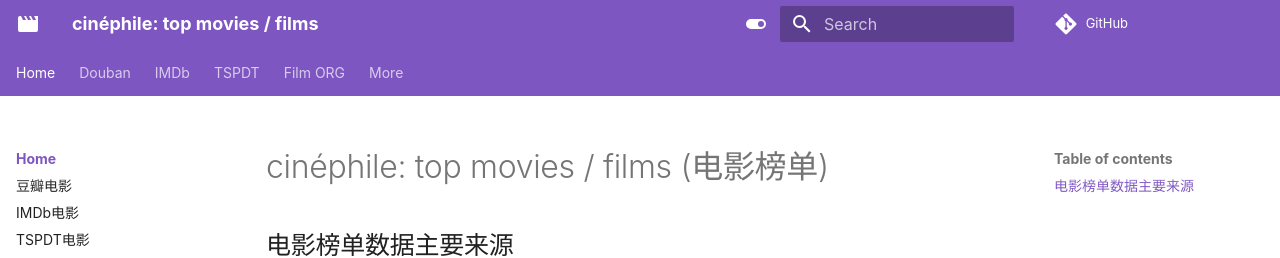
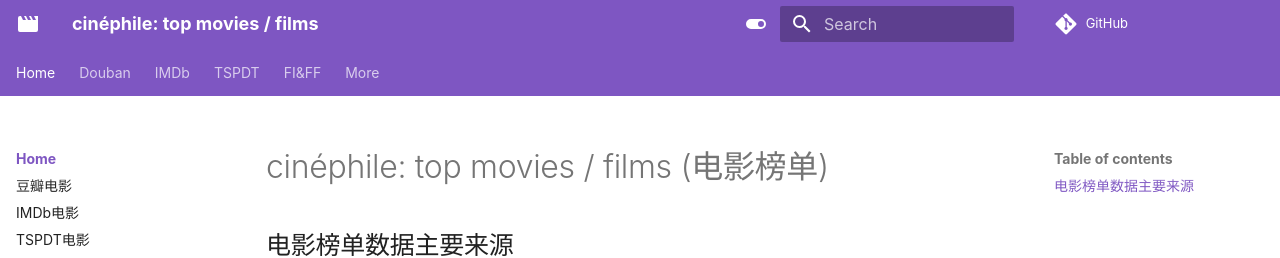
Before and after one commit to hantang/cinephile, an MkDocs documentation site: the page built from docs/index.md, in a window 1280 px wide and 1010 px high. Shown: the top 258 px of the window. Built offline with MkDocs 1.6.1 and Material for MkDocs 9.7.7, drawn with Linux system fonts in a browser that asks for light colours; some web fonts are replaced; comment, search, counter and statistics services are not loaded.

```diff
--- a/mkdocs.yml
+++ b/mkdocs.yml
@@ -93,18 +93,18 @@ nav:
       - TSPDT电影: tspdt/index.md
       - TSPDT电影2023年榜单: tspdt/tspdt-2023.md
       - TSPDT电影历年统计: tspdt/tspdt-years.md
-  - Film ORG:
-      - 电影协会和电影节: fiff/index.md
+  - FI&FF:
+      - 电影期刊、协会和电影节: fiff/index.md
       - 法国《电影手册》(Cahiers du cinéma): fiff/cc.md
       - 英国《视与听》(BFI, Sight & Sound): fiff/bfi.md
       - 美国电影协会AFI: fiff/afi.md
       - 韩国釜山电影节（BIFF）: fiff/biff.md
   - More:
       - 补充: more/index.md
-      - Mtime时光网: more/mtime.md
-      - MaoYan猫眼: more/maoyan.md
+      - 时光网Mtime: more/mtime.md
+      - 猫眼MaoYan: more/maoyan.md
       - TMDb: more/tmdb.md
-      - Kinopoisk: more/kinopoisk.md
+      - 俄罗斯Kinopoisk: more/kinopoisk.md
       - 有生必看1001部电影: more/1001movies.md
   # - FAQ:
   # - About:
```
